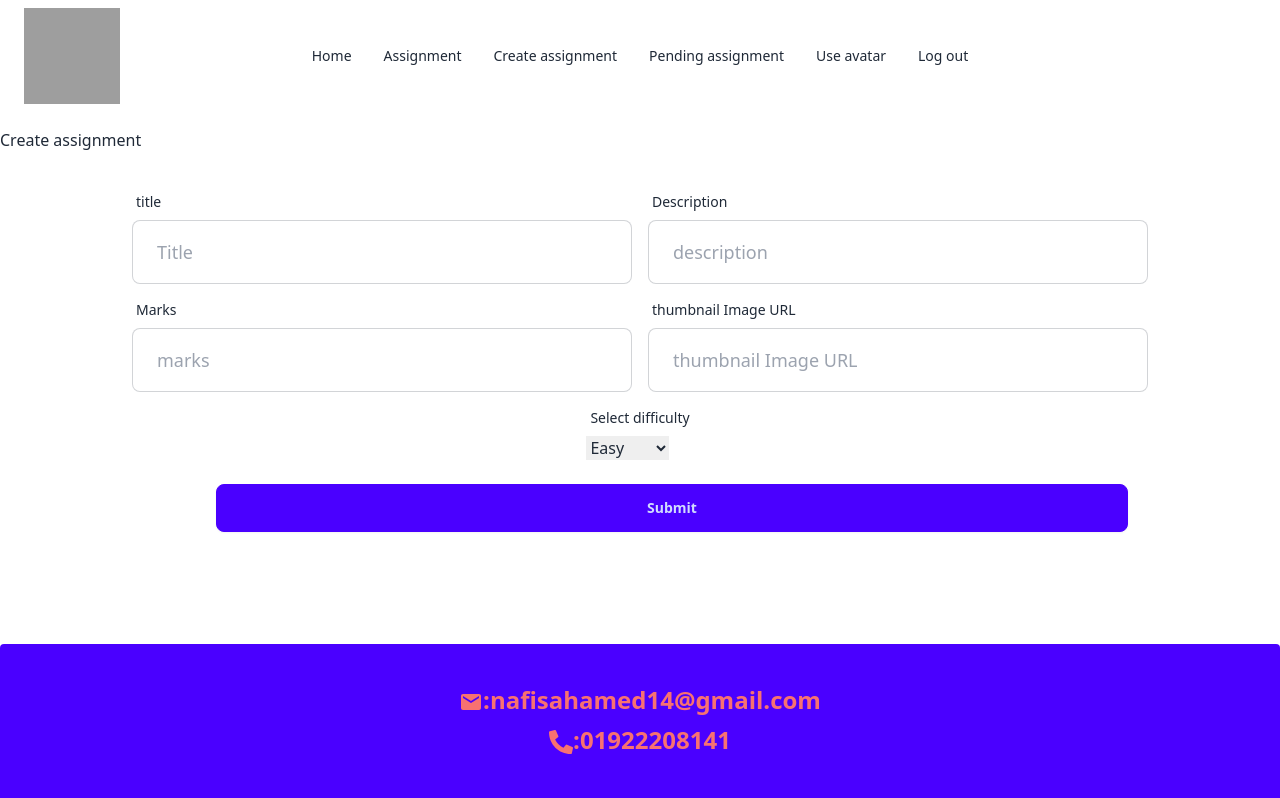
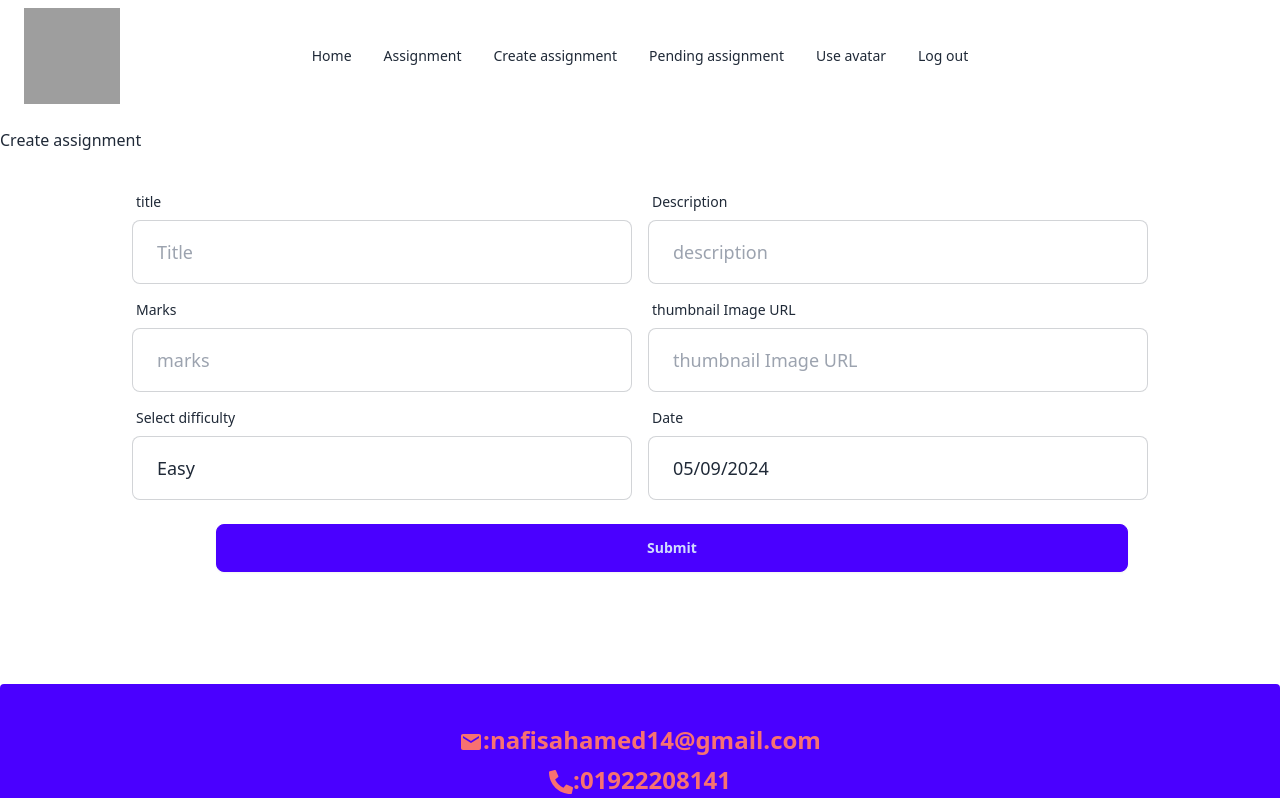
Before and after one commit to nafis200/assignmnet11-client, a React (Vite) app: page /create in a window 1280 px wide. Shown: the top 798 px of the page. Built offline with nearby package versions, Linux system fonts and the light colour scheme; no server answers; sample sign-in values are in the browser's storage; grey boxes are pictures that could not be loaded.

Commit message:
form is done

```diff
--- a/src/components/Create.jsx
+++ b/src/components/Create.jsx
@@ -1,12 +1,20 @@
 import { useContext } from "react";
 import { AuthContext } from "./Authprovider";
+import React, { useState } from "react";
+import DatePicker from "react-datepicker";
+import "react-datepicker/dist/react-datepicker.css";
+const Create = () => {
 
-const Create = () => {
+    const [startDate, setStartDate] = useState(new Date());
+
     const handleSubmit = e=>{
          e.preventDefault();
          const form = e.target
          const medium = form.difficulty.value
+         const Dates = form.date.value
          console.log(medium);
+         console.log(startDate);
+         console.log(Dates);
 
     }
   return (
@@ -74,24 +82,18 @@ const Create = () => {
             <label className="label">
               <span className="label-text">Select difficulty</span>
             </label>
-            <select name="difficulty" required>
+            <select className="input lg:input-lg input-bordered lg:w-[500px] md:w-[250px] w-[150px]" name="difficulty" required>
               <option value="easy">Easy</option>
               <option value="medium">Medium</option>
               <option value="hard">Hard</option>
             </select>
           </div>
-          {/* <div className="">
+          <div className="">
             <label className="label">
-              <span className="label-text">average_cost</span>
+              <span className="label-text">Date</span>
             </label>
-            <input
-              type="number"
-              placeholder="average_cost"
-              className="input lg:input-lg input-bordered lg:w-[500px] md:w-[250px] w-[150px]"
-              name="average_cost"
-              required
-            />
-          </div> */}
+            <DatePicker name="date" className="input lg:input-lg input-bordered lg:w-[500px] md:w-[250px] w-[150px]" selected={startDate} onChange={(date) => setStartDate(date)} />
+          </div>
         </div>
         <div className="flex justify-center">
           <input
```
